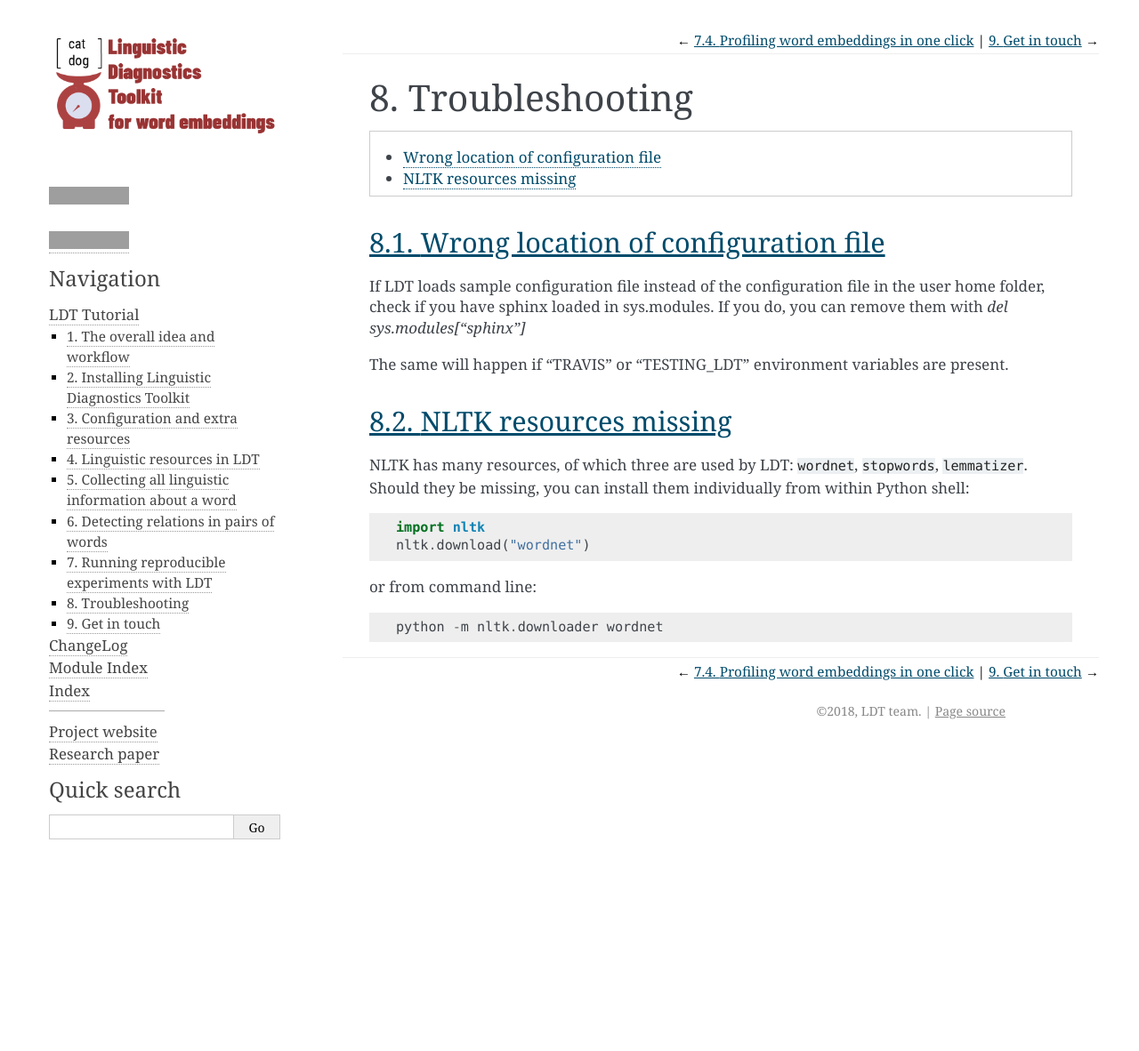
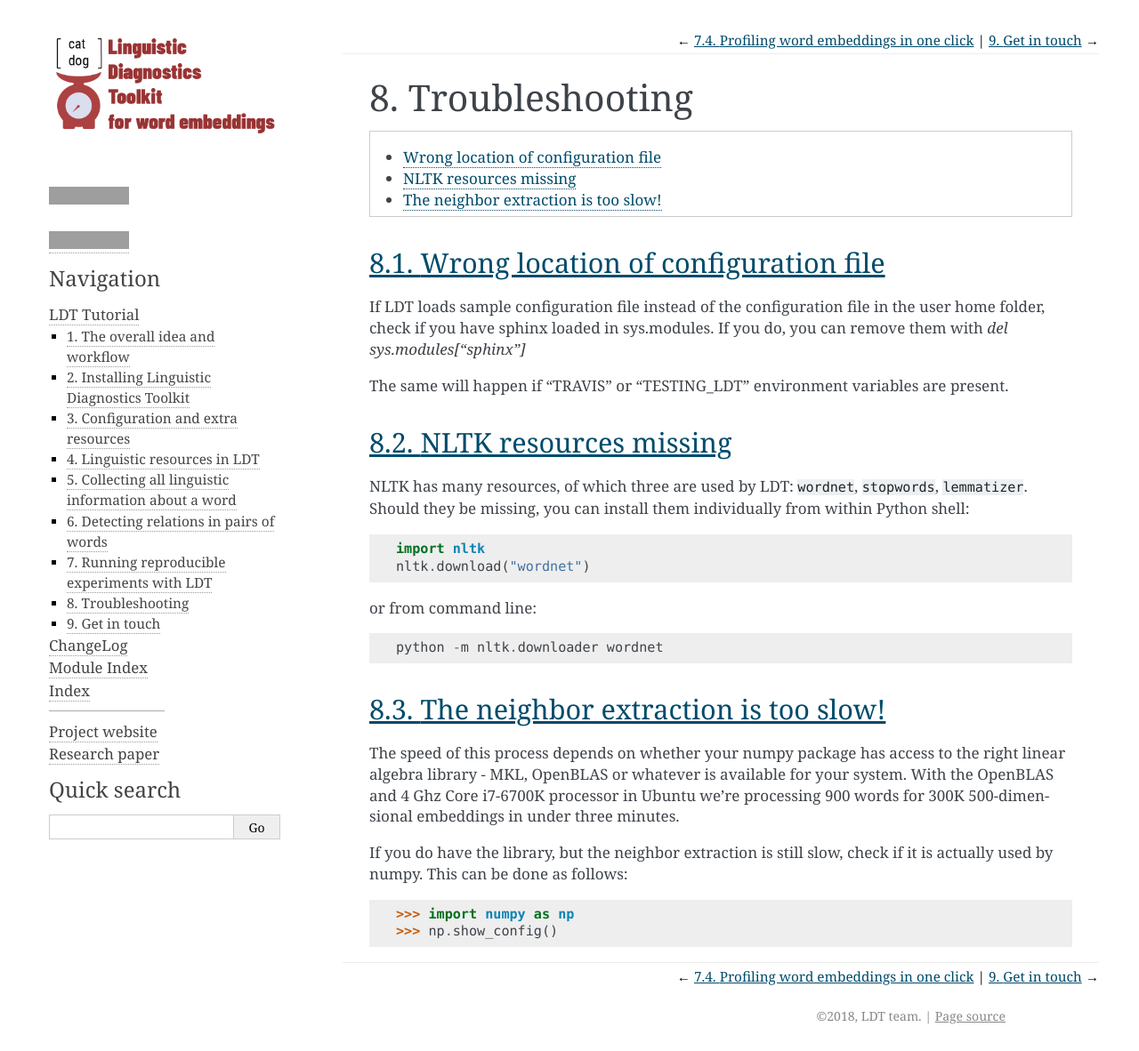
Before and after one commit to annargrs/ldt, a Sphinx documentation site: the page built from docs/source/Tutorial/troubleshooting.rst, in a window 1280 px wide and 1182 px high. Shown: the whole window at 89% size. Built offline with Sphinx 7.4.7, drawn with Linux system fonts in a browser that asks for light colours; grey boxes are pictures that could not be loaded.

Commit message:
minor correction in docs

```diff
--- a/docs/source/Tutorial/troubleshooting.rst
+++ b/docs/source/Tutorial/troubleshooting.rst
@@ -33,3 +33,19 @@ or from command line:
 .. code-block:: python
 
    python -m nltk.downloader wordnet
+
+------------------------------------
+The neighbor extraction is too slow!
+------------------------------------
+
+The speed of this process depends on whether your numpy package has access
+to the right linear algebra library - MKL, OpenBLAS or whatever is available
+for your system. With the OpenBLAS and 4 Ghz Core i7-6700K processor in
+Ubuntu we're
+processing 900 words for 300K 500-dimensional embeddings in under three minutes.
+
+If you do have the library, but the neighbor extraction is   still slow,
+check if it is actually used by numpy. This can be done as follows:
+
+>>> import numpy as np
+>>> np.show_config()
```
Also changed, not shown: docs/source/Tutorial/experiments/neighbors.rst (+5 -5 lines).
